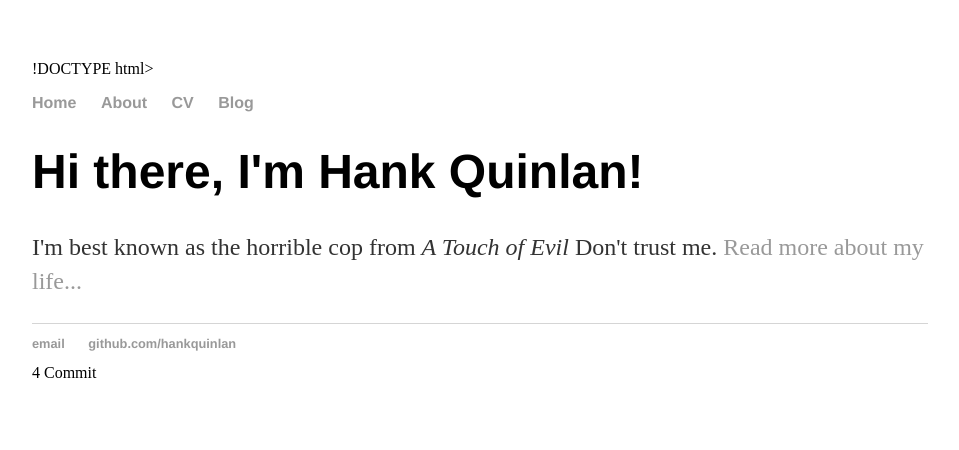
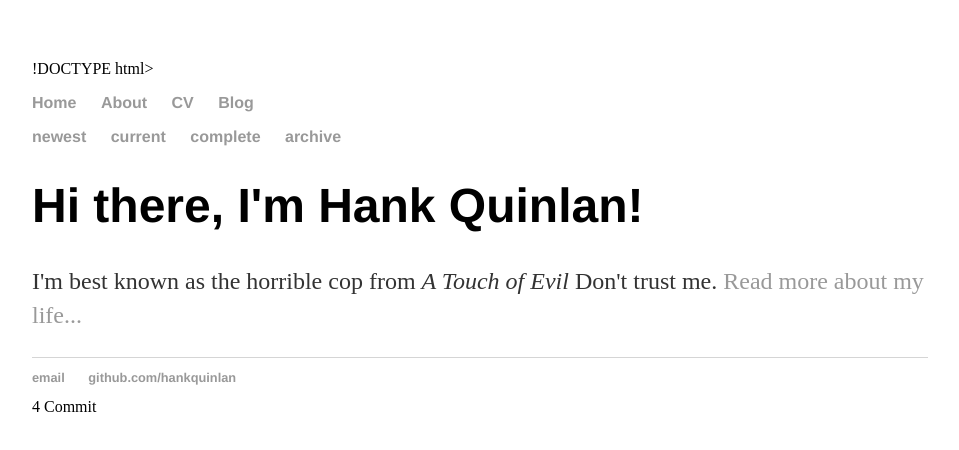
Before and after one commit to AshLingua/Flex4.github.io, a plain HTML site: page index.html in a window 1280 px wide. Shown: the whole page, without its empty margins (160-1119 px from the left). Drawn offline with Linux system fonts and the light colour scheme.

Commit message:
Update index.html

```diff
--- a/index.html
+++ b/index.html
@@ -11,6 +11,12 @@
 	        	<li><a href="/about">About</a></li>
         		<li><a href="/cv">CV</a></li>
         		<li><a href="/blog">Blog</a></li>
+    		</ul>
+			<ul>
+        		<li><a href="/">newest</a></li>
+	        	<li><a href="/about">current</a></li>
+        		<li><a href="/cv">complete</a></li>
+        		<li><a href="/blog">archive</a></li>
     		</ul>
 		</nav>
 		<div class="container">
```
